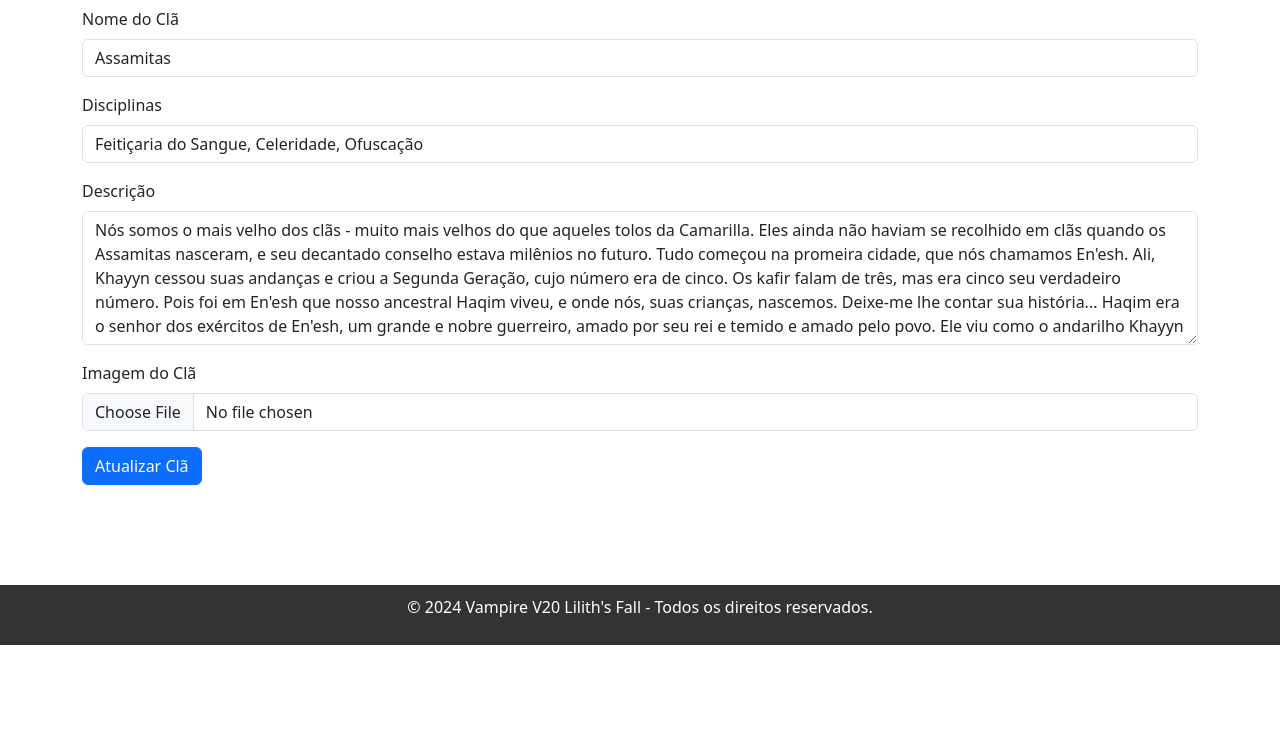
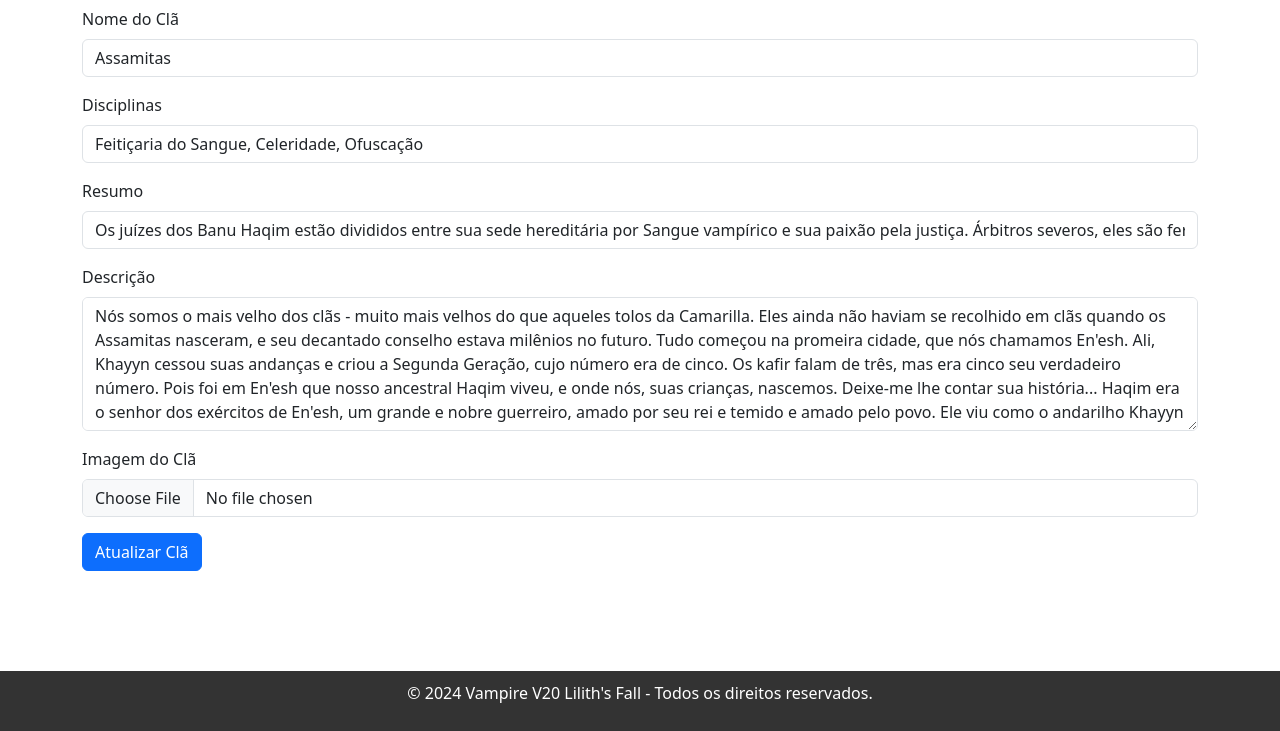
Before and after one commit to MMyLeftEgg/lilithsfall, a Flask app: page /edit_clan/1 in a window 1280 px wide. Shown: the part 229-960 px from the top of the page. Before the commit the page ends 874 px from the top, so only its background shows below. Run offline with Flask 3, Linux system fonts and the light colour scheme; a user stored in the database is signed in.

Commit message:
06/11/2024

```diff
--- a/templates/clandata/camarilla.html
+++ b/templates/clandata/camarilla.html
@@ -145,7 +145,7 @@
     </ul>
 
     </div>
-    <img src="{{ url_for('static', filename='img/camarilla2.jpg') }}" alt="camarilla2" width="450" height="600" style="margin-bottom: 20px;">
+
 </section>>
 
 
--- a/templates/clandata/create_clan.html
+++ b/templates/clandata/create_clan.html
@@ -9,8 +9,12 @@
             <input type="text" class="form-control" id="name" name="name" required>
         </div>
         <div class="mb-3">
-            <label for="name" class="form-label">Disciplinas</label>
+            <label for="disciplines" class="form-label">Disciplinas</label>
             <input type="text" class="form-control" id="disciplines" name="disciplines" required>
+        </div>
+        <div class="mb-3">
+            <label for="slogan" class="form-label">Resumo</label>
+            <input type="text" class="form-control" id="slogan" name="slogan" required>
         </div>
         <!-- Campo de Descrição -->
         <div class="mb-3">
--- a/templates/clandata/edit_clan.html
+++ b/templates/clandata/edit_clan.html
@@ -9,8 +9,12 @@
             <input type="text" class="form-control" id="name" name="name" value="{{ clan.name }}" required>
         </div>
         <div class="mb-3">
-            <label for="name" class="form-label">Disciplinas</label>
-            <input type="text" class="form-control" id="name" name="name" value="{{ clan.disciplines }}" required>
+            <label for="disciplines" class="form-label">Disciplinas</label>
+            <input type="text" class="form-control" id="disciplines" name="disciplines" value="{{ clan.disciplines  }}" required>
+        </div>
+        <div class="mb-3">
+            <label for="slogan" class="form-label">Resumo</label>
+            <input type="text" class="form-control" id="slogan" name="slogan" value="{{ clan.slogan }}" required>
         </div>
         <div class="mb-3">
             <label for="description" class="form-label">Descrição</label>
```
Also changed, not shown: instance/lilith.db, static/img/assamitascharacter.jpg, static/uploads/assamitascharacter.jpg, static/uploads/camarilla2.jpg (added).
